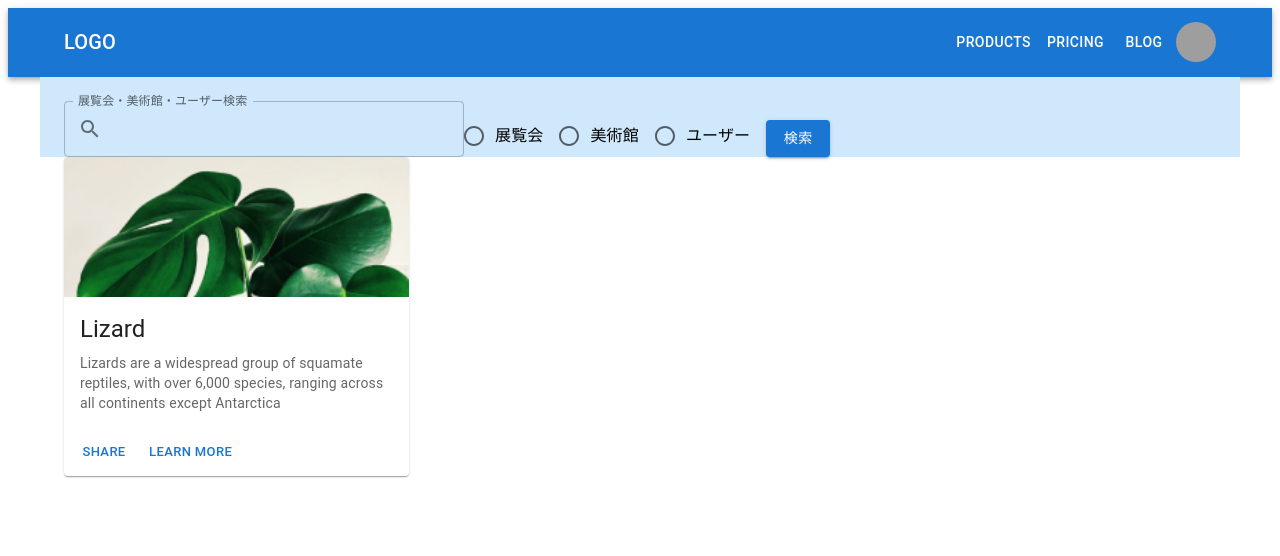
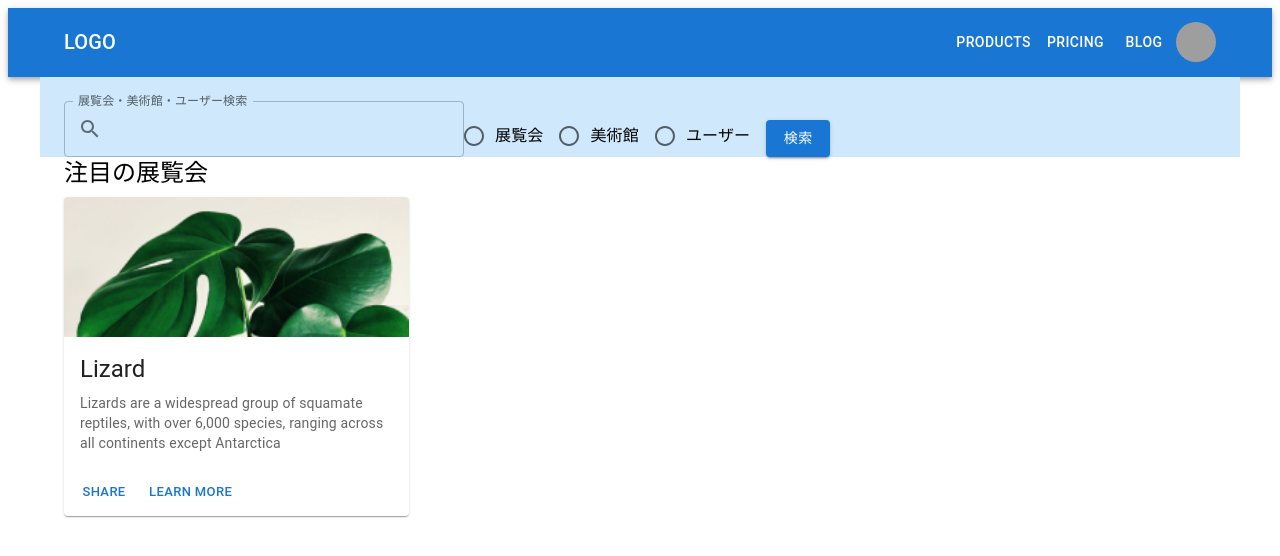
Before and after one commit to monstera3/ato, a React (Create React App) app: page / in a window 1280 px wide. Shown: the top 556 px of the page. Built offline with nearby package versions, Linux system fonts and the light colour scheme; grey boxes are pictures that could not be loaded.

Commit message:
chore: add Typography注目の展覧会

```diff
--- a/src/components/FeaturedExhibition.tsx
+++ b/src/components/FeaturedExhibition.tsx
@@ -14,7 +14,11 @@ export const FeaturedExhibition=()=> {
   return (
     <div className="App">
 
+
       <Container maxWidth="lg">
+        <Typography gutterBottom variant="h5" component="div">
+          注目の展覧会
+        </Typography>
         <Card sx={{ maxWidth: 345 }}>
           <CardMedia
             component="img"
```
